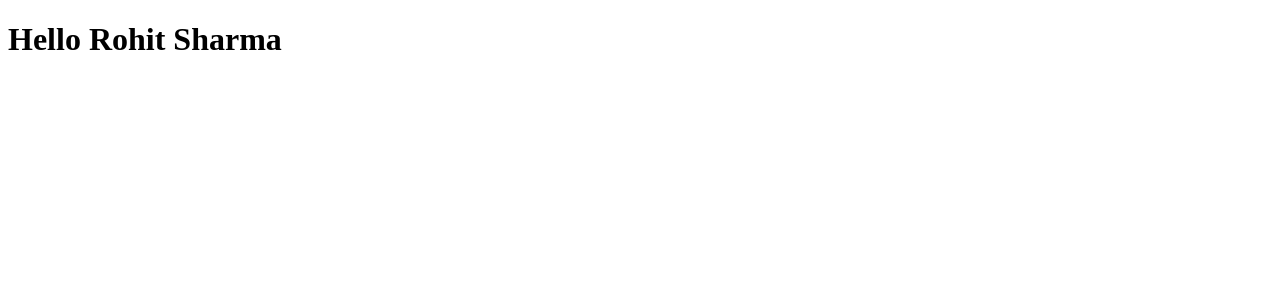
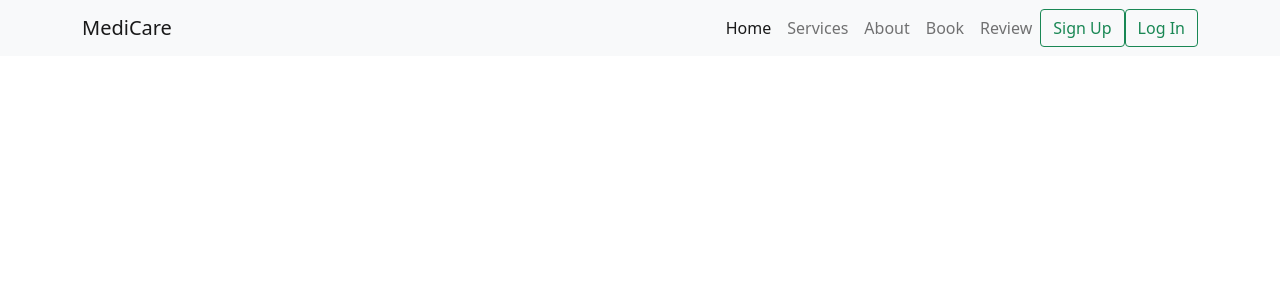
Before and after one commit to rohit3171999/MediCare, a React (Create React App) app in the folder medicare/: page / in a window 1280 px wide. Shown: the top 300 px of the page. Built offline with nearby package versions, Linux system fonts and the light colour scheme.

Commit message:
navbar using hooks

```diff
--- a/medicare/public/index.html
+++ b/medicare/public/index.html
@@ -13,11 +13,23 @@
 
     <link rel="manifest" href="%PUBLIC_URL%/manifest.json" />
 
-    <title>React App</title>
+    <title>MediCare</title>
+    <link href="https://cdn.jsdelivr.net/npm/bootstrap@5.0.2/dist/css/bootstrap.min.css"
+    rel="stylesheet"
+    integrity="sha384-EVSTQN3/azprG1Anm3QDgpJLIm9Nao0Yz1ztcQTwFspd3yD65VohhpuuCOmLASjC"
+    crossorigin="anonymous">
   </head>
   <body>
     <noscript>You need to enable JavaScript to run this app.</noscript>
     <div id="root"></div>
-
+    <script src="https://cdn.jsdelivr.net/npm/bootstrap@5.0.2/dist/js/bootstrap.bundle.min.js"
+    integrity="sha384-MrcW6ZMFYlzcLA8Nl+NtUVF0sA7MsXsP1UyJoMp4YLEuNSfAP+JcXn/tWtIaxVXM"
+    crossorigin="anonymous"></script>
+    <script src="https://cdn.jsdelivr.net/npm/@popperjs/core@2.9.2/dist/umd/popper.min.js"
+    integrity="sha384-IQsoLXl5PILFhosVNubq5LC7Qb9DXgDA9i+tQ8Zj3iwWAwPtgFTxbJ8NT4GN1R8p"
+    crossorigin="anonymous"></script>
+<script src="https://cdn.jsdelivr.net/npm/bootstrap@5.0.2/dist/js/bootstrap.min.js"
+integrity="sha384-cVKIPhGWiC2Al4u+LWgxfKTRIcfu0JTxR+EQDz/bgldoEyl4H0zUF0QKbrJ0EcQF"
+crossorigin="anonymous"></script>
   </body>
 </html>
--- a/medicare/src/App.js
+++ b/medicare/src/App.js
@@ -1,8 +1,10 @@
 import React from "react";
+import Navbar from "./navbar";
 const App = () => {
   return (
     <>
-      <h1>Hello Rohit Sharma</h1>
+     <Navbar />
+{/* How to call navbar in App.Js */}
     </>
   );
 };
--- /dev/null
+++ b/medicare/src/navbar.js
@@ -0,0 +1,57 @@
+import React, {useState} from "react";
+const Navbar = () => {
+    const [show, setShow]= useState(false);
+    // using react hooks to show the button will show functionality and adding a new class show in inspect when its value is true..
+  return (
+    <>
+    <section className="navbar-bg">
+      <nav class="navbar navbar-expand-lg navbar-light bg-light">
+  <div class="container">
+  {/* <div class="container-fluid"> Contain Some space from both ends.... */}
+    <a class="navbar-brand" href="#">MediCare</a>
+    <button class="navbar-toggler" type="button"
+    data-bs-toggle="collapse"
+    data-bs-target="#navbarSupportedContent"
+    aria-controls="navbarSupportedContent"
+    aria-expanded="false"
+    aria-label="Toggle navigation"
+    onClick={() => setShow(!show)}>
+      <span class="navbar-toggler-icon"></span>
+    </button>
+    <div class={`collapse navbar-collapse ${show ? "show" : ""}`}
+    // ${show ? "show" : ""} this is a ternary operator to add class in inspect when its value is true
+    // id="navbarSupportedContent" beacuse when its value will false it will come immediately effect
+    >
+      <ul class="navbar-nav ms-auto mb-2 mb-lg-0">
+      {/* <ul class="navbar-nav me-auto mb-2 mb-lg-0"></ul> me(margin end)--ms(margin start) */}
+        <li class="nav-item">
+          <a class="nav-link active" aria-current="page" href="#">Home</a>
+        </li>
+        <li class="nav-item">
+          <a class="nav-link" href="#">Services</a>
+        </li>
+        <li class="nav-item">
+          <a class="nav-link" href="#">About</a>
+        </li>
+        <li class="nav-item">
+          <a class="nav-link" href="#">Book</a>
+        </li>
+        <li class="nav-item">
+          <a class="nav-link" href="#">Review</a>
+        </li>
+
+
+      </ul>
+      <form class="d-flex">
+
+        <button class="btn btn-outline-success" type="submit">Sign Up</button>
+        <button class="btn btn-outline-success" type="submit">Log In</button>
+      </form>
+    </div>
+  </div>
+</nav>
+</section>
+    </>
+  );
+};
+export default Navbar;
```
